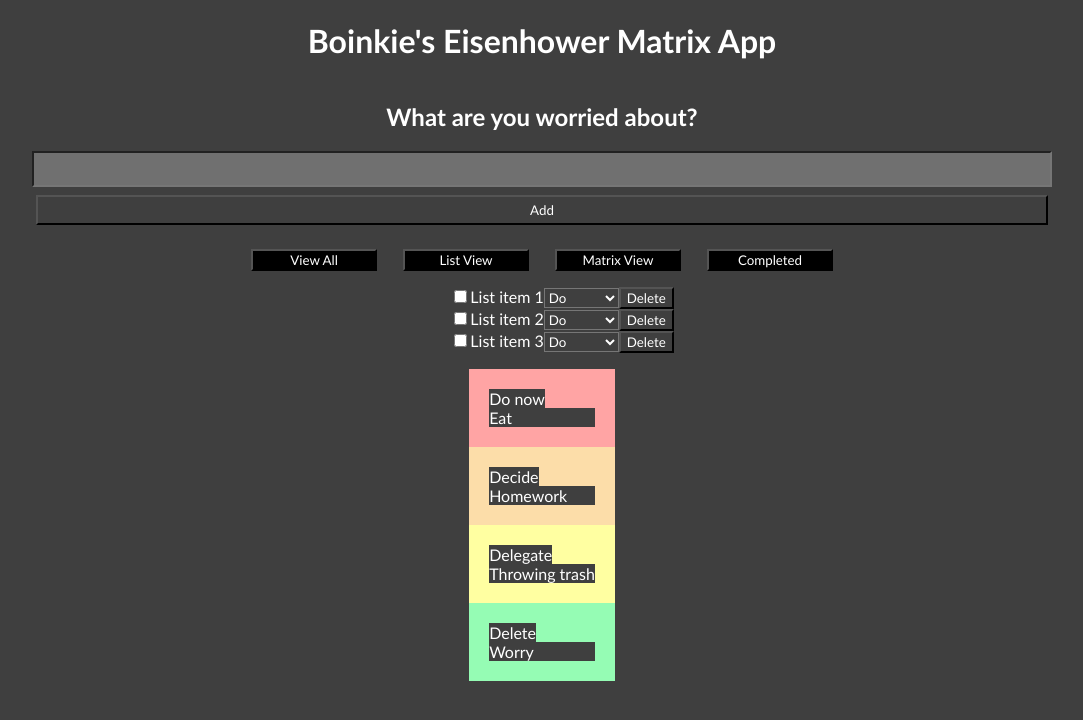
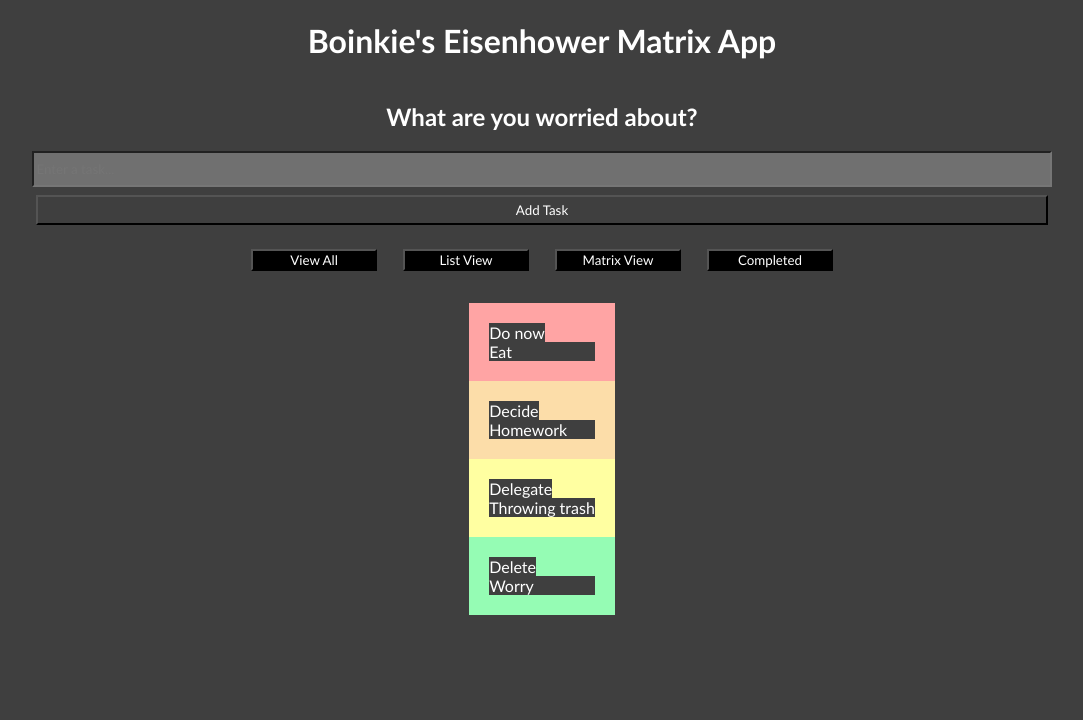
Before and after one commit to gvc222/eisenhower-matrix, a React (Create React App) app: page / in a window 1280 px wide. Shown: the top 720 px of the page, without its empty margins (98-1181 px from the left). Built offline with nearby package versions, Linux system fonts and the light colour scheme.

Commit message:
added filters, and delete function

```diff
--- a/src/App.js
+++ b/src/App.js
@@ -1,9 +1,11 @@
 import './App.css'
-import React from 'react';
+import React, { useState } from 'react';
 import { Form } from './components/Form';
-import { Filters} from './components/Filters';
-import { Lists } from './components/Lists';
+import { Filters } from './components/Filters';
 import { Matrix } from './components/Matrix';
+import { ListView } from './components/ListView';
+// import { MatrixView } from './components/MatrixView';
+import { CompletedTasks } from './components/CompletedTasks';
 
 //Filter list object
 
@@ -12,35 +14,81 @@ import { Matrix } from './components/Matrix';
 function App() {
 
   //tracking state of list items
-  // const [tasks, setTasks] = useState('');
-  //tracking filter view
-  // const [filter, setFilter] = useState('List')
+  const [tasks, setTasks] = useState([]);
+  // tracking filter view
+  const [filter, setFilter] = useState('all')
+  const [ checkedTasks, setCheckedTasks ] = useState([])
 
-  //defining the Lists Component with filters and maps method applied.
-  //We will call later in the App functions as {tasklist} instead of <Lists />
+  const handleFilterChange = (filter) => {
+    setFilter(filter);
+  }
 
+  const handleCheckboxChange = (index) => {
+    setCheckedTasks(prevState => prevState.includes(index)
+      ? prevState.filter(item => item !== index)
+      : [...prevState, index]
+    );
+  }
+const handleCategoryChange = (taskId, newCategory) => {
+    setTasks(prevTasks =>
+      prevTasks.map(task =>
+        task.id === taskId ? { ...task, category: newCategory } : task
+      )
+    );
+  }
+  const handleDeleteButtonClick = (index) => {
+    setTasks(prevState => prevState.filter((_, i) => i !== index));
+  }
 
-  //We will use <Filters /> as {filterList} in App after mapping through each view list (name)
+  const filteredTasks = (view, category) => {
+    let filtered = tasks;
 
-  //function for adding task list using submit button in form
+    if (category !== 'all') {
+      filtered = tasks.filter((task) => task.category === category)
+    }
 
-  //toggle if task is complete or not by referencing their id
+    switch (view) {
+      case 'list':
+        return (
+          <ListView
+            tasks={filtered}
+            handleCategoryChange={handleCategoryChange}
+            handleCheckboxChange={handleCheckboxChange}
+            handleDeleteButtonClick={handleDeleteButtonClick}
+          />
+        )
+      case 'matrix':
+        return (
+          <Matrix />
+          // <MatrixView tasks={filtered} />
+        )
+      case 'completed':
+        return <CompletedTasks tasks={checkedTasks}/>
+      default:
+        return(
+        <div>
+          <ListView
+            tasks={filtered}
+            handleCategoryChange={handleCategoryChange}
+            handleCheckboxChange={handleCheckboxChange}
+            handleDeleteButtonClick={handleDeleteButtonClick}
+          />
+          <Matrix />
+        </div>
+        )
+    }
+  }
 
-
-
-  //delete task by clicking delete button
 
   return (
     <div className="app">
       <h1 className='appTitle'>Boinkie's Eisenhower Matrix App</h1>
-      {/* Input for writing new task and button to submit the form */}
-      <Form/>
-      {/* Change the view type from List only to Matrix or both, contains <Filters /> component */}
-      <Filters />
-      {/* List of tasks in a to-do list format, contains <Lists /> component */}
-      <Lists />
-      {/* Tasks categorized in an Eisenhower Matrix */}
-      <Matrix />
+      <Form addTask={(task) => setTasks([...tasks, task])}/>
+
+      <Filters handleFilterChange={handleFilterChange} handleCategoryChange={handleCategoryChange}/>
+
+      {filteredTasks(filter, 'all')}
+
     </div>
   );
 }
--- /dev/null
+++ b/src/components/CompletedTasks.js
@@ -0,0 +1,13 @@
+import React from 'react'
+
+export const CompletedTasks = ({tasks}) => {
+  return (
+    <ul>
+      {tasks.map((index) => (
+        <li key={index}>
+          <label>{tasks[index].task}</label>
+        </li>
+      ))}
+    </ul>
+  )
+}
--- a/src/components/Filters.js
+++ b/src/components/Filters.js
@@ -1,12 +1,12 @@
 import React from 'react'
 
-export const Filters = () => {
+export const Filters = ({handleFilterChange}) => {
   return (
     <div className="filters">
-        <button type="button">View All</button>
-        <button type="button">List View</button>
-        <button type="button">Matrix View</button>
-        <button type="button">Completed</button>
+        <button type="button" value="all" onClick={() => handleFilterChange('all')}>View All</button>
+        <button type="button" value="list" onClick={() => handleFilterChange('list')}>List View</button>
+        <button type="button" value="matrix" onClick={() => handleFilterChange('matrix')}>Matrix View</button>
+        <button type="button" value="completed" onClick={() => handleFilterChange('completed')}>Completed</button>
       </div>
   )
 }
--- a/src/components/Form.js
+++ b/src/components/Form.js
@@ -1,29 +1,29 @@
 import React, { useState } from "react";
 
-export const Form = (props) => {
-  //setting states for list content
-  const [name, setName] = useState("");
+export const Form = ({ addTask }) => {
+  const [task, setTask] = useState('');
+  const [category, setCategory] = useState('do')
+
   //handling submissions
   const handleSubmit = (e) => {
     e.preventDefault();
-    //handling if string in input is empty
-    // if (name === "") {
-    //   alert("Please enter a task");
-    // } else {
-    //   props.onSubmit(name);
-    //   //sets input value back to empty to reset
-    //   setName("");
-    // }
-    alert(`You have submitted a task! But that feature isn't added yet LOL`)
-  };
+    if (task.trim()) {
+      addTask({task, category});
+      setTask('');
+      setCategory('do')
+    } else {
+    alert("Please enter something")
+    };
+  }
+
   //handling changes in input
   const handleChange = (e) => {
-    setName(e.target.value);
+    setTask(e.target.value);
   };
 
   return (
     <div>
-      <form className="form-container">
+      <form onSubmit={handleSubmit} className="form-container">
         <h2>
           <label>What are you worried about?</label>
         </h2>
@@ -31,12 +31,13 @@ export const Form = (props) => {
         <input
           type="text"
           name="text"
-          value={name}
+          value={task}
           id="task-input"
           onChange={handleChange}
+          placeholder="Enter a task..."
         />
-        <button type="submit" onClick={handleSubmit}>
-          Add
+        <button type="submit">
+          Add Task
         </button>
       </form>
     </div>
--- /dev/null
+++ b/src/components/ListView.js
@@ -0,0 +1,34 @@
+import React from "react";
+
+export const ListView = ({
+  tasks,
+  handleCheckboxChange,
+  handleDeleteButtonClick,
+  handleCategoryChange,
+}) => {
+  return (
+    <ul className="listView">
+      {tasks.map((task, index) => (
+        <li key={index}>
+          <input
+            type="checkbox"
+            checked={task.checked}
+            onChange={() => handleCheckboxChange(index)}
+          />
+          <label>{task.task}</label>
+          <select
+            name="category"
+            value={task.category}
+            onChange={(e) => handleCategoryChange(e, index)}
+          >
+            <option value="do">Do</option>
+            <option value="decide">Decide</option>
+            <option value="delegate">Delegate</option>
+            <option value="delete">Delete</option>
+          </select>
+          <button onClick={() => handleDeleteButtonClick(index)}>Delete</button>
+        </li>
+      ))}
+    </ul>
+  );
+};
--- a/src/components/Lists.js
+++ b/src/components/Lists.js
@@ -1,41 +1,56 @@
 import React from 'react'
 
-export const Lists = () => {
+export const Lists = ({ tasks, setTasks, checkedTasks, setCheckedTasks, handleCategoryChange }) => {
+    // const [checkedTasks, setCheckedTasks] = useState([]);
+
+    const handleCheckboxChange = (index) => {
+        setCheckedTasks((prevState) =>
+            prevState.includes(index)
+            ? prevState.filter((item) => item !== index)
+            : [...prevState, index]
+        );
+    };
+
+    const handleDeleteButtonClick = (index) => {
+        console.log('Delete button clicked for index:', index);
+        setTasks((prevState) => prevState.filter((_, i) => i !== index));
+    }
+
     return (
     <ul className='listView'>
-        <li>
-            <input type="checkbox"/>
-            <label>List item 1</label>
-            <select name="category">
-                <option value="do">Do</option>
-                <option value="do">Decide</option>
-                <option value="do">Delegate</option>
-                <option value="do">Delete</option>
-            </select>
-            <button>Delete</button>
-        </li>
-        <li>
-            <input type="checkbox"/>
-            <label>List item 2</label>
-            <select name="category">
-                <option value="do">Do</option>
-                <option value="do">Decide</option>
-                <option value="do">Delegate</option>
-                <option value="do">Delete</option>
-            </select>
-            <button>Delete</button>
-        </li>
-        <li>
-            <input type="checkbox"/>
-            <label>List item 3</label>
-            <select name="category">
-                <option value="do">Do</option>
-                <option value="do">Decide</option>
-                <option value="do">Delegate</option>
-                <option value="do">Delete</option>
-            </select>
-            <button>Delete</button>
-        </li>
+            {tasks.map((task, index) => (
+                <li key={index}>
+                    <input
+                        type="checkbox"
+                        checked={checkedTasks.includes(index)}
+                        onChange={() => handleCheckboxChange(index)}
+                    />
+                    <label>{task.task}</label>
+                    <select name="category" value={task.category} onChange={(e)=>handleCategoryChange(e, index)}>
+                        <option value="do">Do</option>
+                        <option value="decide">Decide</option>
+                        <option value="delegate">Delegate</option>
+                        <option value="delete">Delete</option>
+                    </select>
+                    <button onClick={()=> handleDeleteButtonClick(index)}>Delete</button>
+                </li>
+            ))}
+
     </ul>
     )
 }
+
+
+    // <ul className='listView'>
+    //     <li>
+    //         <input type="checkbox"/>
+    //         <label>List item 1</label>
+    //         <select name="category">
+    //             <option value="do">Do</option>
+    //             <option value="do">Decide</option>
+    //             <option value="do">Delegate</option>
+    //             <option value="do">Delete</option>
+    //         </select>
+    //         <button>Delete</button>
+    //     </li>
+    // </ul>
--- /dev/null
+++ b/src/components/MatrixView.js
@@ -0,0 +1,9 @@
+import React from 'react'
+
+export const MatrixView = () => {
+  return (
+    <div className="matrix">
+      {/* Render tasks in a 2x2 grid */}
+    </div>
+  )
+}
```
